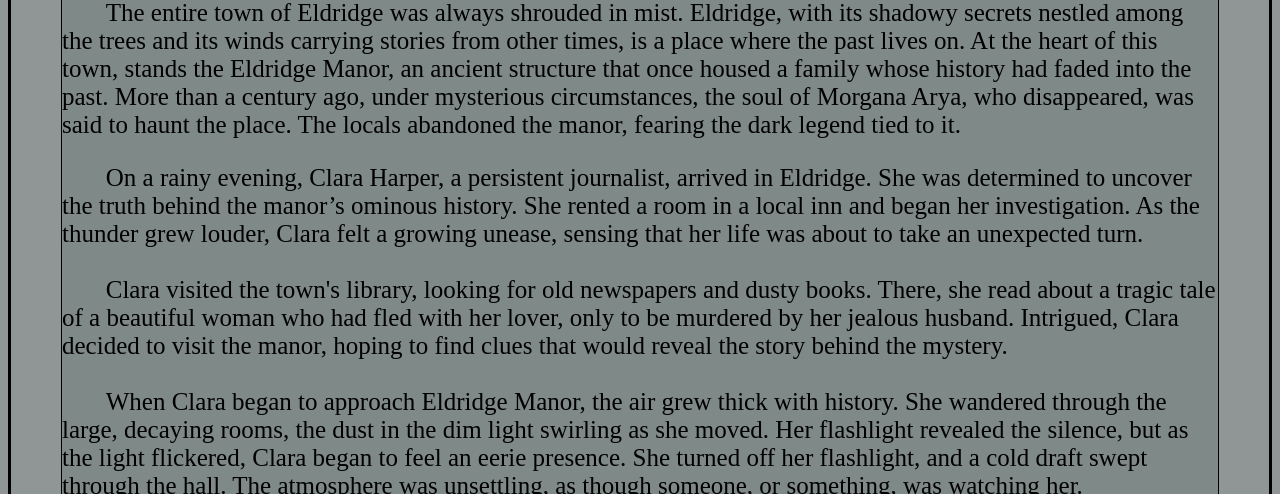
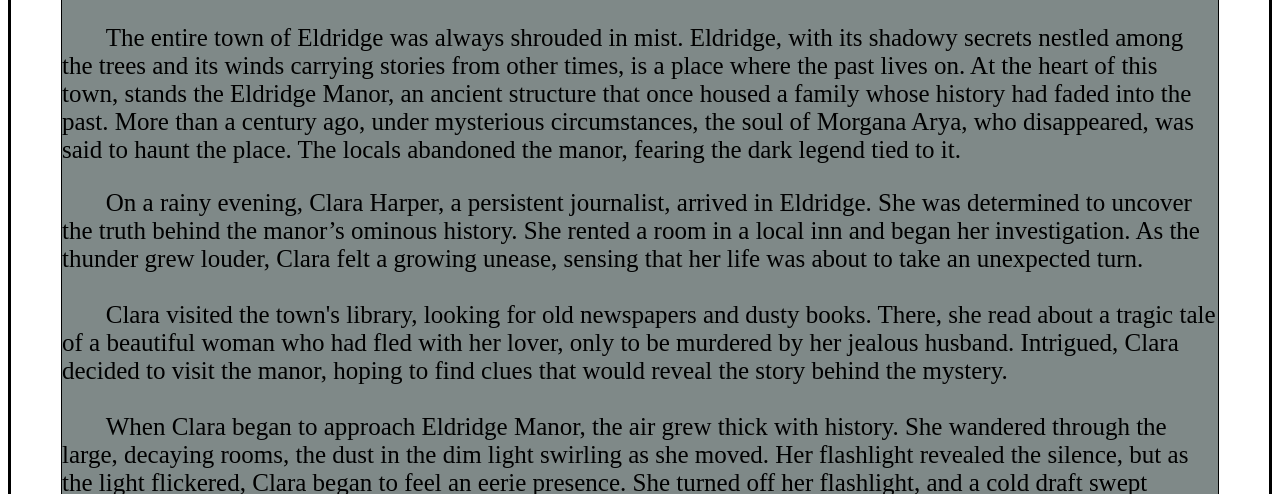
Before and after one commit to Mihindu939/Story, a plain HTML site: page Elanguge.HTML in a window 1280 px wide. Shown: the part 703-1197 px from the top of the page. Drawn offline with Linux system fonts and the light colour scheme.

Commit message:
Update Elanguge.HTML

```diff
--- a/Elanguge.HTML
+++ b/Elanguge.HTML
@@ -8,13 +8,13 @@
   <meta name="viewport" content="width=device-width, initial-scale=1.0">
     <title>english language</title>
  <style>
-  body{background-color:#909695;
+  body{background-color:;
   font-size:25px;
   border:solid 3px;
 div {
   border: 1px solid black;
-  margin-top: 25px;
-  margin-bottom: 25px;
+  margin-top: 50px;
+  margin-bottom: 50px;
   margin-right: 50px;
   margin-left: 50px;
   background-color: #7f8988;
```
